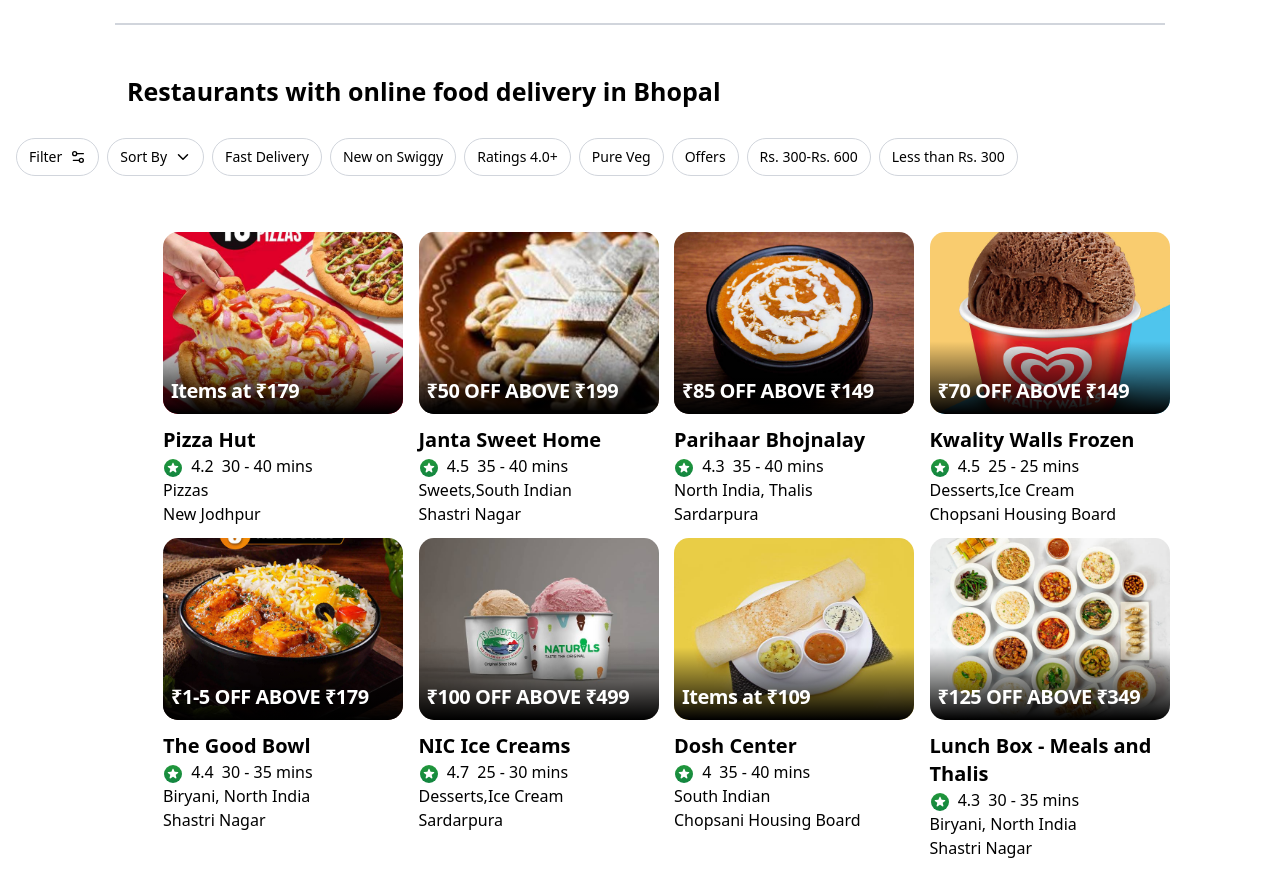
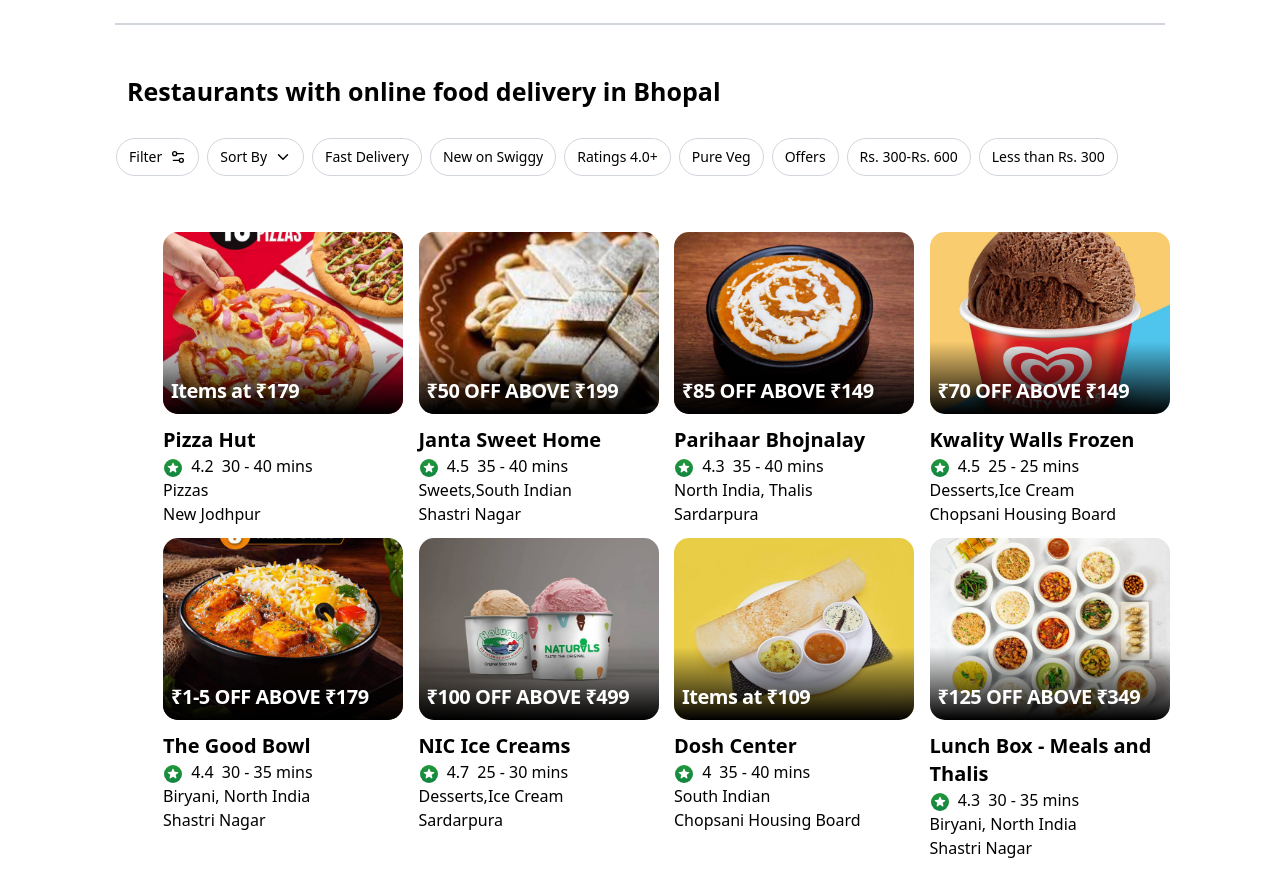
Before and after one commit to Tanveer0123123/swigy-clone, a React (Vite) app: page / in a window 1280 px wide. Shown: the part 780-1650 px from the top of the page. Built offline with nearby package versions, Linux system fonts and the light colour scheme.

Commit message:
fix: Enhance layout of Sticky component with improved padding and max-width

```diff
--- a/src/components/Sticky.jsx
+++ b/src/components/Sticky.jsx
@@ -12,8 +12,8 @@
     const [selectedSort, setSelectedSort] = useState('Relevance (Default)')
 
     return (
-        <div className='sticky max-md:top-20 top-0 bg-white w-full z-[1000]  mb-10'>
-            <div className='container mx-auto px-4'>
+        <div className='lg:pl-25  sticky max-md:top-20 top-0 bg-white w-full z-[1000]  mb-10 box-border'>
+            <div className=' max-w-[1200px] mx-auto px-4'>
             {/* <div className='flex my-3 items-center justify-between'>
                 <div className='text-[25px] font-bold'>Restaurants with online food delivery in Bhopal</div>
             </div> */}
```
